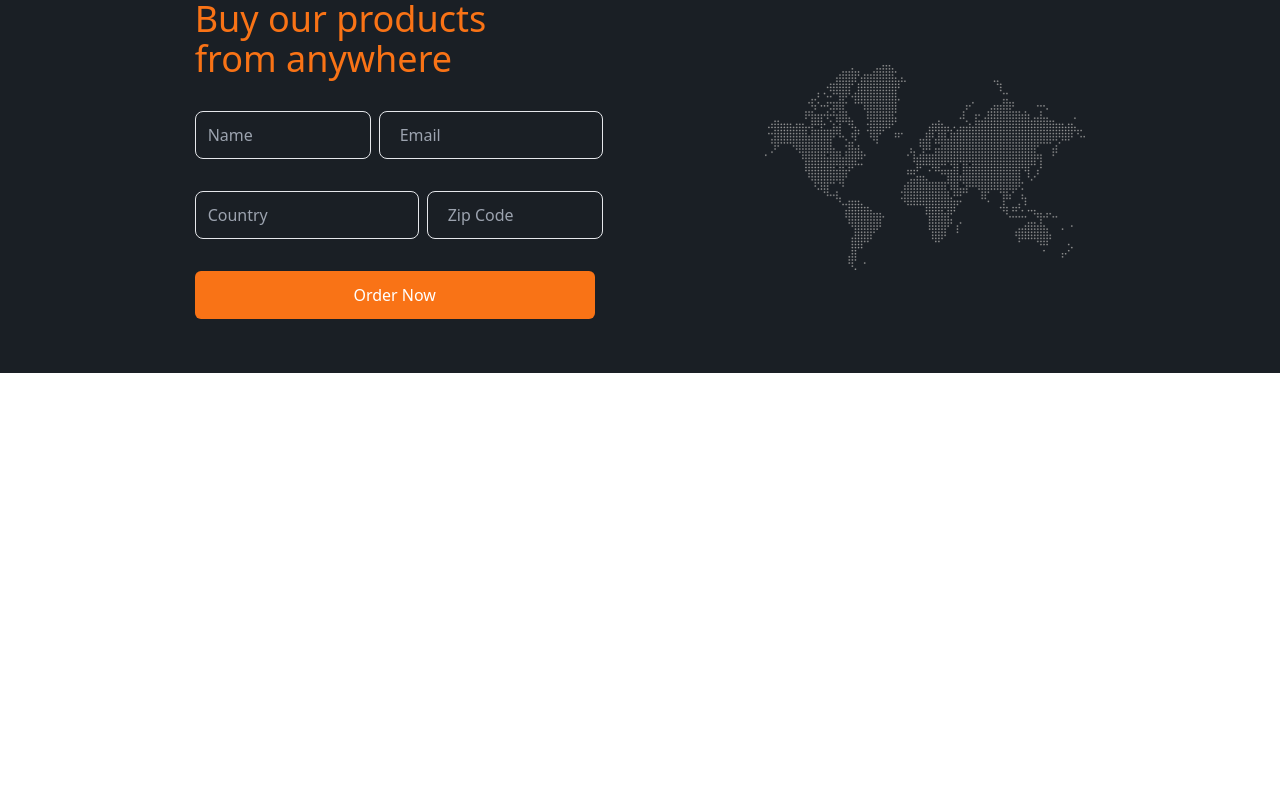
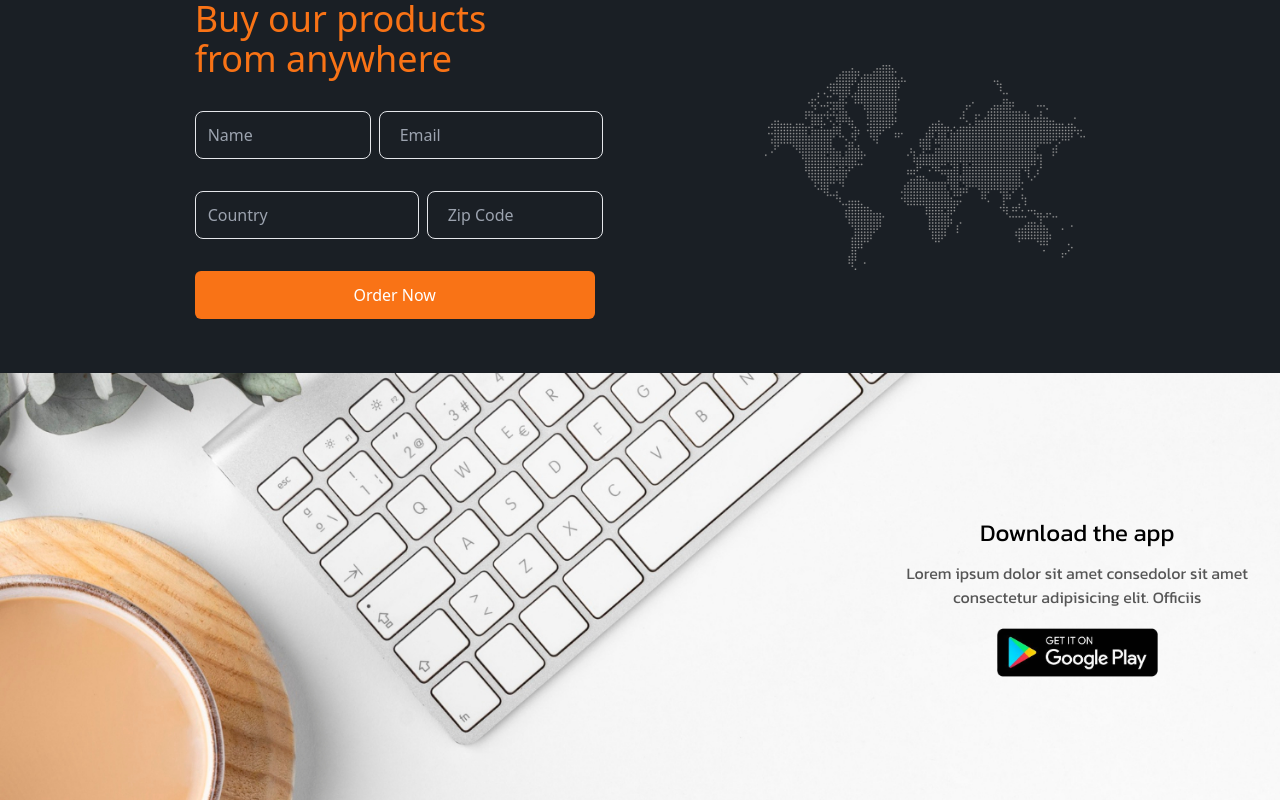
Before and after one commit to Raj-Hawlader/Coders-Cafe, a React (Vite) app: page / in a window 1280 px wide. Shown: the part 1491-2291 px from the top of the page. Before the commit the page ends 1864 px from the top, so only its background shows below. Built offline with nearby package versions, Linux system fonts and the light colour scheme.

Commit message:
play store part added

```diff
--- a/src/App.jsx
+++ b/src/App.jsx
@@ -2,6 +2,7 @@ import React from 'react'
 import Hero from './components/Hero'
 import Service from './components/Service'
 import Order from './components/Order'
+import Playstore from './components/Playstore'
 
 const App = () => {
   return (
@@ -9,6 +10,7 @@ const App = () => {
       <Hero/>
       <Service/>
       <Order/>
+      <Playstore/>
     </>
   )
 }
--- /dev/null
+++ b/src/components/Playstore.jsx
@@ -0,0 +1,22 @@
+import React from 'react'
+import bgcoffe from '../../src/assets/coffee-cover.jpg'
+import store from '../../src/assets/play_store-DbkwCeg2.png'
+
+const BG = {
+    backgroundImage: `url(${bgcoffe})`,
+    backgroundSize: 'cover',
+}
+
+const Playstore = () => {
+  return (
+    <div className='relative w-full aspect-[3] bg-[#1A1F25]' style={BG}>
+        <div className='absolute right-8 top-36 flex flex-col gap-3 justify-center items-center text-center'>
+            <h1 className='text-2xl font-font1'>Download the app</h1>
+            <p className='font-font1 opacity-65'>Lorem ipsum dolor sit amet consedolor sit amet <br />  consectetur adipisicing elit. Officiis</p>
+            <img src={store} alt="/" className='w-44 '/>
+        </div>
+    </div>
+  )
+}
+
+export default Playstore
```
Also changed, not shown: src/assets/play_store-DbkwCeg2.png (added).
